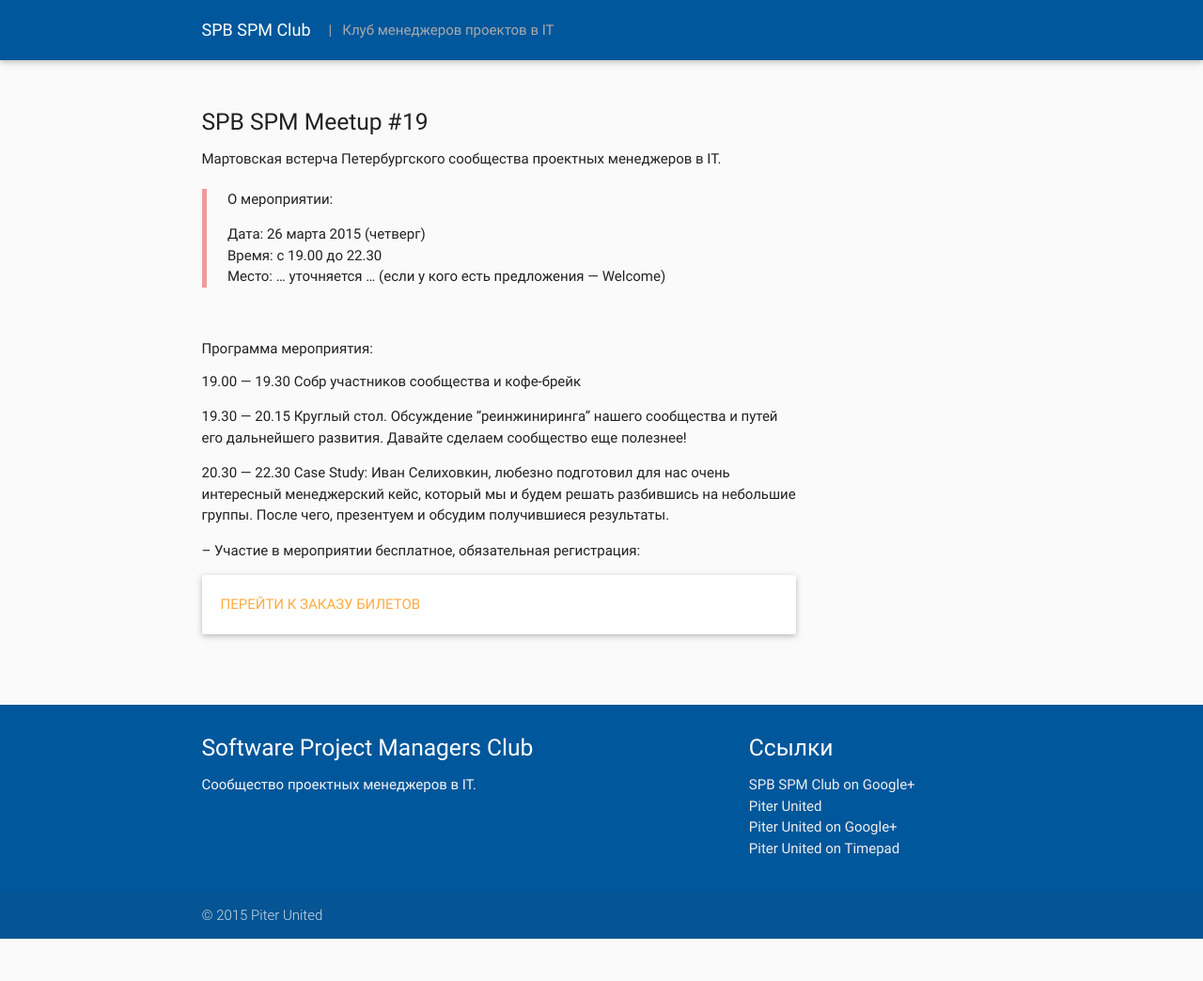
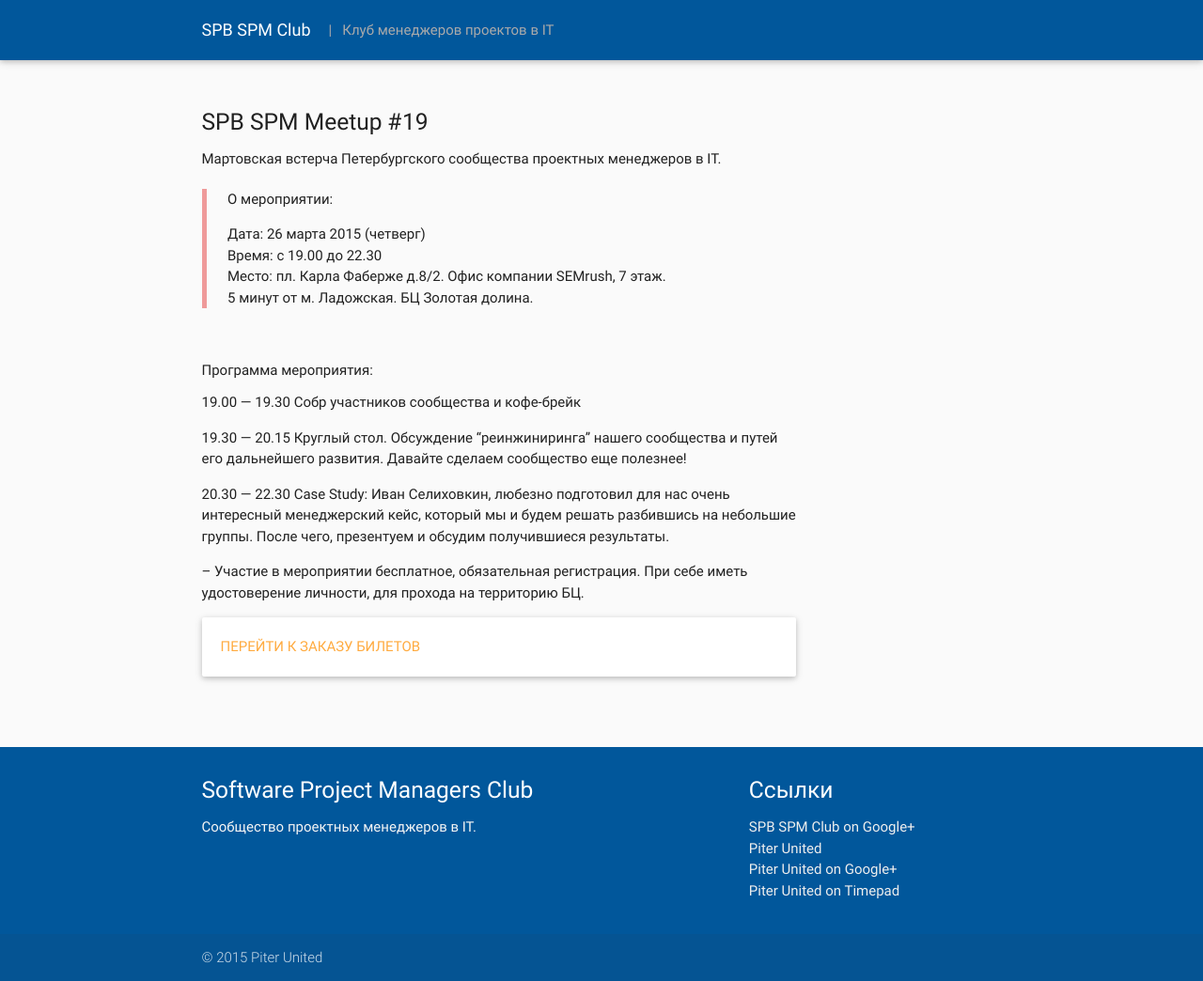
Before and after one commit to spbspmclub/spbspmclub.github.io, a Jekyll site: the page built from _posts/2015-03-12-meetup_19.markdown, in a window 1280 px wide. Shown: the whole page at 94% size. Built offline with Jekyll 4.4.1, drawn with Linux system fonts in a browser that asks for light colours; nearby versions of some CDN libraries; library files that are not in the unit come from our copies; Markdown is read by kramdown in place of the engine named in the settings; before the commit the page ends 999 px from its top, so only the background shows below that.

Commit message:
meetup_place

```diff
--- a/_posts/2015-03-12-meetup_19.markdown
+++ b/_posts/2015-03-12-meetup_19.markdown
@@ -14,7 +14,8 @@ categories: post
 	<ul>
 		<li>Дата: 26 марта 2015 (четверг)</li>
 		<li>Время: с 19.00 до 22.30</li>
-		<li>Место: … уточняется … (если у кого есть предложения — Welcome)</li>
+		<li>Место: пл. Карла Фаберже д.8/2. Офис компании SEMrush, 7 этаж.</li>
+		<li>5 минут от м. Ладожская. БЦ Золотая долина.</li>
 	</ul>
 </blockquote>
 <br>
@@ -31,7 +32,8 @@ categories: post
 Case Study: Иван Селиховкин, любезно подготовил для нас очень интересный менеджерский кейс, который мы и будем решать разбившись на небольшие группы. После чего, презентуем и обсудим получившиеся результаты.
 
 --
-Участие в мероприятии бесплатное, обязательная регистрация:
+Участие в мероприятии бесплатное, обязательная регистрация.
+При себе иметь удостоверение личности, для прохода на территорию БЦ.
 <div class="card">
 	<a href="https://piter-united.timepad.ru/event/190010/" data-twf-placeholder="yes">Перейти к заказу билетов</a><script type="text/javascript" defer="defer" data-timepad-customized="2669" data-twf2s-event--id="190010" data-timepad-widget-v2="event_register" src="https://timepad.ru/js/tpwf/loader/min/loader.js"></script>
 </div>
```
Also changed, not shown: 2 other files.
